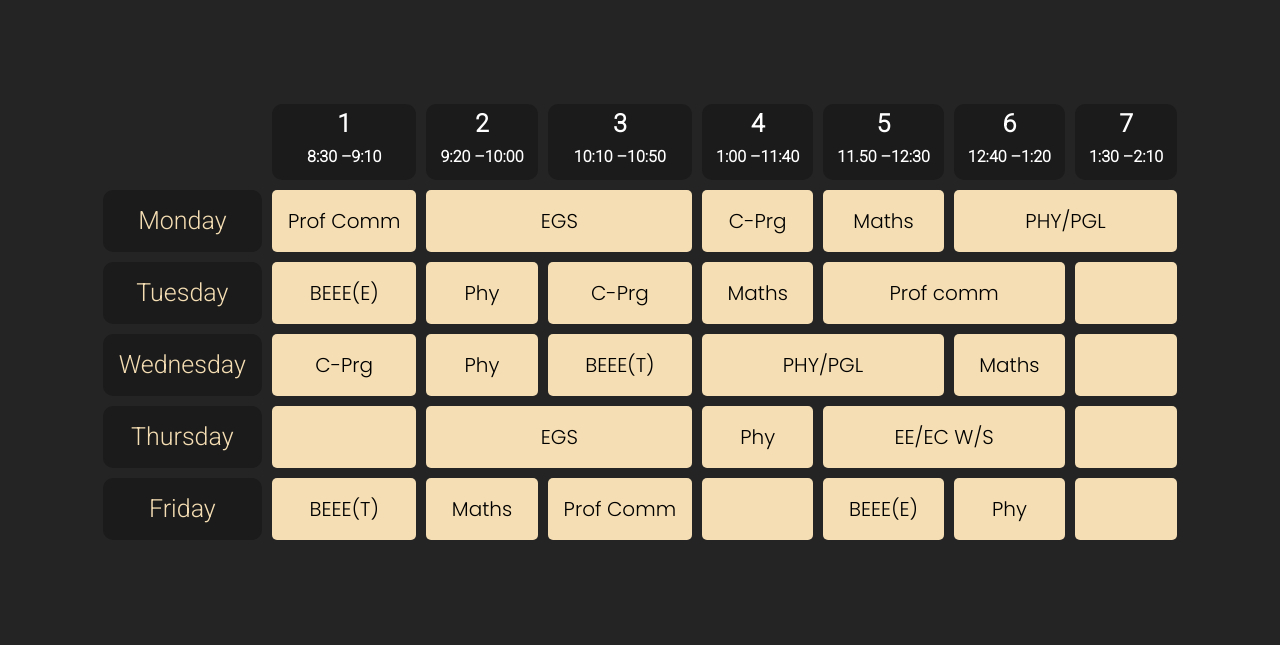
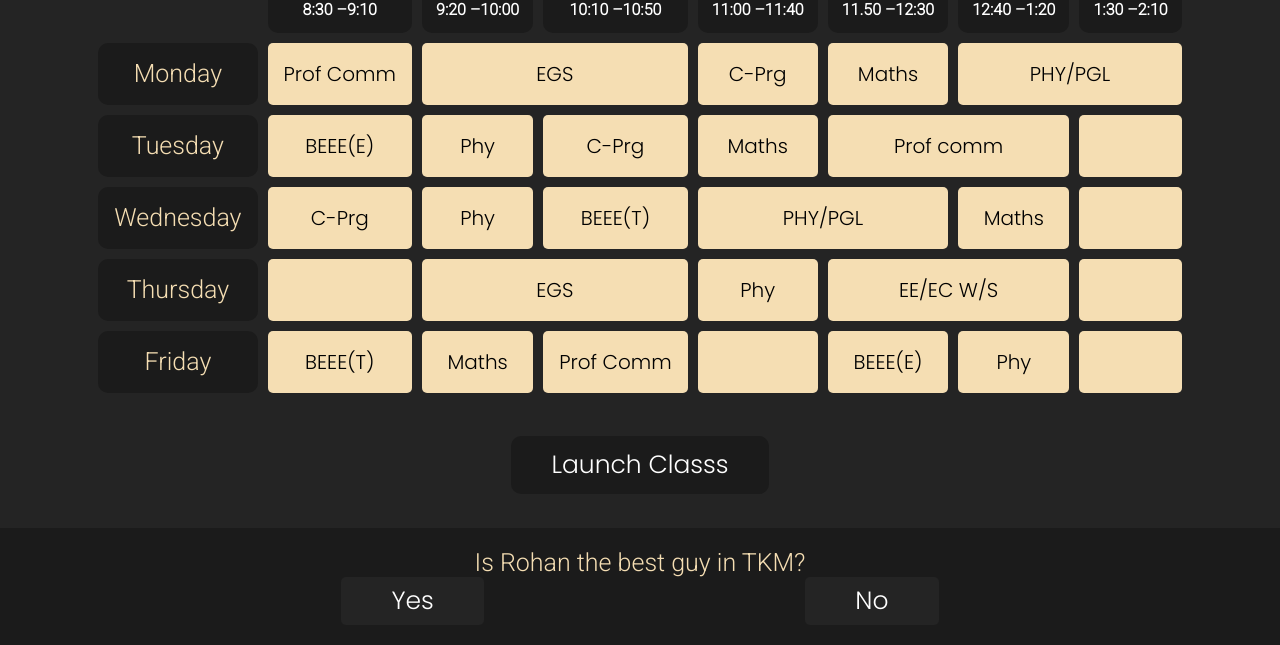
Before and after one commit to rohananilkumar/s2-timetable, a plain HTML site: page index.html in a window 1280 px wide. Shown: the part 155-800 px from the top of the page. Drawn offline with Linux system fonts and the light colour scheme.

Commit message:
almost-complete

```diff
--- a/index.html
+++ b/index.html
@@ -42,7 +42,7 @@
                 <th>
                     <div class="label">
                         <div class="period-number">4</div>
-                        <div class="period-time">1:00 –11:40</div>
+                        <div class="period-time">11:00 –11:40</div>
                     </div>
                 </th>
                 <th>
@@ -110,6 +110,25 @@
             </tr>
         </table>
     </div>
+    <div class="time-table-controls">
+        <div id="launch-class">
+            Launch Classs
+        </div>
+    </div>
+
+    <footer class="rohan-fun">
+        <div id="question">
+            Is Rohan the best guy in TKM?
+        </div>
+        <div class="answers">
+            <div class='answer' id='answer-yes'>
+                Yes
+            </div>
+            <div class='answer' id='answer-no'>
+                No
+            </div>
+        </div>
+    </footer>
 
 
     </body>
--- a/index.js
+++ b/index.js
@@ -47,5 +47,26 @@ function periodSelector(row, column){
     return periods;
 }
 
-const currentCell = periodSelector(currentDate.getDay())[getPeriodNumber()];
-currentCell.style.backgroundColor='#a9ffa6';
+setTimeout(function(){
+    document.querySelector('.period-data').style.ba
+    const currentCell = periodSelector(currentDate.getDay())[getPeriodNumber()];
+    currentCell.style.backgroundColor='#a9ffa6';
+}, 1000);
+
+
+
+
+document.querySelector('#answer-no').addEventListener('mouseover',function(){
+    if(document.querySelector('.answers').style.flexDirection=='row-reverse'){
+        document.querySelector('.answers').style.flexDirection='row';
+    }
+    else{
+        document.querySelector('.answers').style.flexDirection='row-reverse';
+
+    }
+    console.log('mouse over');
+});
+
+document.querySelector('#answer-yes').addEventListener('click',()=>{
+    alert('He kind of already knew that but thanks for confirming :)');
+})
--- a/index.scss
+++ b/index.scss
@@ -7,11 +7,12 @@ body{
     min-height: 100vh;
     display: flex;
     flex-direction: column;
-    justify-content: space-evenly;
+    justify-content: space-between;
 
 }
 .header-container{
     display: flex;
+    margin-top: 10px;;
     justify-content:center;
 }
 
@@ -72,6 +73,60 @@ body{
     justify-content: center;
     overflow-x:auto;
 }
+.time-table-controls{
+    display: flex;
+    justify-content: center;
+    #launch-class{
+        background-color: #1b1b1b;
+        font-size: 25px;
+        font-family: 'Poppins', sans-serif;
+        color:white;
+        padding:10px 40px;
+        cursor: pointer;
+        border-radius: 10px;
+    }
+    #launch-class:hover{
+        background-color: white;
+        color: #1b1b1b;
+    }
+
+}
+
+.rohan-fun{
+    display: flex;
+    justify-content: center;
+    align-items: stretch;
+    flex-direction: column;
+    background-color: #1b1b1b;
+    padding:20px;
+
+    #question{
+        color:wheat;
+        text-align: center;
+        font-size: 25px;
+        font-family: 'Roboto', sans-serif;
+
+    }
+    .answers{
+        display: flex;
+        color:white;
+        justify-content: space-evenly;
+        .answer{
+            font-family: 'Poppins', sans-serif;
+            font-size: 25px;
+            background-color: #242424;
+            padding: 5px 50px;
+            border-radius: 5px;
+            cursor:pointer;
+        }
+        .answer:hover{
+            background-color: wheat;
+            color:black;
+        }
+    }
+
+}
+
 
 @media(max-width:945px){
     body{
```
Also changed, not shown: index.css, 1 other file.
